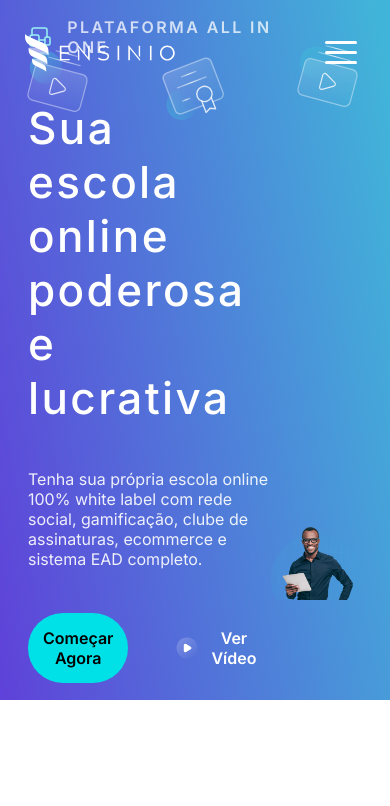
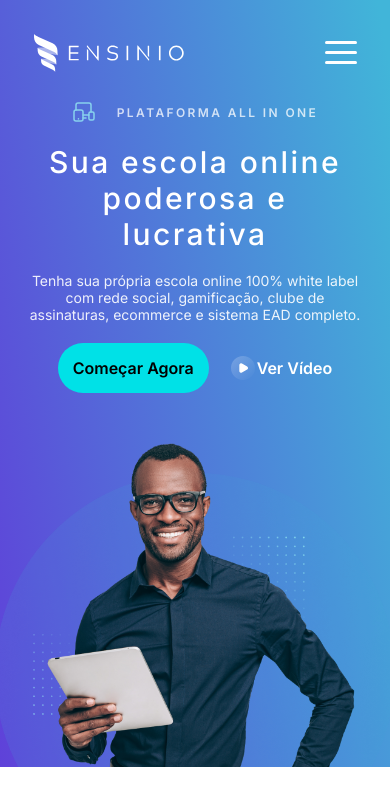
Before and after one commit to MarcosTenorioDev/front-end-async-test, a React (Vite) app: page / in a window 390 px wide. Shown: the top 806 px of the page. Built offline with nearby package versions, Linux system fonts and the light colour scheme.

Commit message:
:iphone: responsive: section header responsive to all devices

```diff
--- a/src/components/Dropdown.jsx
+++ b/src/components/Dropdown.jsx
@@ -42,6 +42,7 @@ const Dropdown = (props) => {
                 selected={props.check ? selectedOption === option.name : ""}
                 key={index}
                 onClick={() => selectOption(option.name)}
+                paddingitem={props.paddingitem}
               >
                 <DropdownImage
                   src={option.img}
--- a/src/components/Navbar.jsx
+++ b/src/components/Navbar.jsx
@@ -47,9 +47,9 @@ const Navbar = () => {
 
   const solutions = [
     { name: "Crie uma Escola Online", description: "Lorem ipsum dolor sit amet", img: ead },
+    { name: "Comunidade e rede social", description: "Lorem ipsum dolor sit amet", img: social  },
     { name: "Gamificação", description: "Lorem ipsum dolor sit amet", img: gamification },
-    { name: "Comunidade e rede social", description: "Lorem ipsum dolor sit amet", img: mobile },
-    { name: "Aplicativo mobile", description: "Lorem ipsum dolor sit amet", img: social },
+    { name: "Aplicativo mobile", description: "Lorem ipsum dolor sit amet", img: mobile },
   ];
 
   const [isMobileMenuOpen, setIsMobileMenuOpen] = useState(false);
@@ -68,9 +68,10 @@ const Navbar = () => {
             <NavLinkWrapper >
               <Dropdown
                 options={solutions}
-                title="Soluções principais"
-                padding="20px 15px"
-                widthimg="50px"
+                title="SOLUÇÕES PRINCIPAIS"
+                padding="30px 30px"
+                paddingitem="0px 25px 40px"
+                widthimg="35px"
                 name="Soluções"
                 check={false}
                 display="grid"
--- a/src/pages/Home.jsx
+++ b/src/pages/Home.jsx
@@ -4,6 +4,11 @@ import {
   ContentSection,
   Subtitle,
   Title,
+  DivContent,
+  ImgHero,
+  ImgSubtitle,
+  ImgBtn,
+  Slogan,
 } from "../styles/Section.styled";
 import { Img } from "../styles/Svg.style";
 import devices from "../assets/devices.svg";
@@ -19,6 +24,7 @@ const Home = () => {
     <>
       <Navbar />
       <HeroSectionBg>
+        <ContentSection>
           <Img
             src={playlist}
             alt="Play icon"
@@ -33,6 +39,7 @@ const Home = () => {
             alt="Certified icon"
             position="absolute"
             top="50px"
+            left="37%"
             width="80px"
           />
           <Img
@@ -44,9 +51,7 @@ const Home = () => {
             left="20px"
             width="80px"
           />
-
-        <ContentSection>
-          <Flex height="100%">
+          <DivContent height="100%">
             <Flex
               direction="column"
               gap="44px"
@@ -55,19 +60,19 @@ const Home = () => {
               items="flex-start"
               justify="center"
             >
-              <Flex items="center" gap="15px">
-                <Img src={devices} width="30px" />
-                <Subtitle size="1.6rem" weight="600" spacing="2.4px" opacity="0.75">
+              <Slogan>
+                <ImgSubtitle>
+                  <img src={devices} alt="Computers Icons" />
+                </ImgSubtitle>
                 PLATAFORMA ALL IN ONE
-                </Subtitle>
-              </Flex>
-              <Title size="4.4rem" weight="500" spacing="2.4px" maxw="600px">Sua escola online poderosa e lucrativa</Title>
-              <Subtitle maxw="650px" size="1.6rem" weight="400" opacity="0.9">
+              </Slogan>
+              <Title>Sua escola online poderosa e lucrativa</Title>
+              <Subtitle>
                 Tenha sua própria escola online 100% white label com rede
                 social, gamificação, clube de assinaturas, ecommerce e sistema
                 EAD completo.
               </Subtitle>
-              <Flex gap="30px">
+              <Flex gap="30px" items="center">
                 <Button
                   backgroundcolor="#00E1E7"
                   borderradius="80px"
@@ -78,23 +83,22 @@ const Home = () => {
                 >
                   Começar Agora
                 </Button>
-                <Button padding="15px" fontsize="1.6rem">
-                  <Img
-                    src={play}
-                    alt="play icon"
-                    width="28px"
-                    margin="0px 10px 0px 0px"
-                  />
+                <Button fontsize="1.6rem">
+                  <ImgBtn>
+                    <img src={play} alt="play icon" />
+                  </ImgBtn>
                   Ver Vídeo
                 </Button>
               </Flex>
             </Flex>
-            <Flex justify="flex-end" maxw="100%" height="100%" items="flex-end">
-              <Img src={man} width="100%" />
+            <Flex justify="center" maxw="100%" height="100%" items="flex-end">
+              <ImgHero src={man} />
             </Flex>
-          </Flex>
+          </DivContent>
         </ContentSection>
       </HeroSectionBg>
+
+      <ContentSection></ContentSection>
     </>
   );
 };
--- a/src/styles/Dropdown.styled.jsx
+++ b/src/styles/Dropdown.styled.jsx
@@ -24,7 +24,7 @@ const DropdownButton = styled.button`
 const DropdownTitle = styled.h3`
     font-size: 1.5rem;
     font-weight: 600;
-    letter-spacing: 0.1rem;
+    letter-spacing: 2.1px;
     color: var(--brand-colors-purple-pure);
     white-space: nowrap;
     padding: ${(prop) => prop.padding ? prop.padding : "0"};
@@ -45,7 +45,7 @@ const DropdownItemContainer = styled.div`
     display: ${(prop) => prop.display ? prop.display : "block"};;
     grid-template-columns: repeat(2, 1fr);
 
-    @media (max-width: 768px) {
+    @media (max-width: 650px) {
     grid-template-columns: repeat(1, 1fr);
   }
 
@@ -62,7 +62,7 @@ const DropdownItem = styled.li`
   align-items: center;
   padding: 10px;
   cursor: pointer;
-  padding: 15px;
+  padding: ${(prop) => prop.paddingitem ? prop.paddingitem : "15px" };
   background: ${(props) =>
     props.selected
       ? "linear-gradient(90deg, #5F41D9 -880.48%, rgba(95, 65, 217, 0.00) 100%)"
--- a/src/styles/Flex.style.jsx
+++ b/src/styles/Flex.style.jsx
@@ -13,4 +13,10 @@ export const Flex = styled.div`
     gap: ${(prop) => prop.gap ? prop.gap : "0"};
     max-width: ${(prop) => prop.maxw ? prop.maxw : "none"} ;
     border: ${(prop) => prop.border ? prop.border : "none"};
+
+    @media (max-width:980px) {
+        text-align: center;
+        align-items: center;
+        gap: 20px;
+    }
 `
--- a/src/styles/Navbar.styled.jsx
+++ b/src/styles/Navbar.styled.jsx
@@ -87,8 +87,13 @@ const NavLinkWrapper = styled.nav`
         display: flex;
       `}
   }
+  @media (max-width: 670px) {
+    margin-bottom:200px;
+    height: 100vh;
+  }
   @media (max-width: 440px) {
-    overflow-y: auto;
+    width: 95%;
+
   }
 `;
 
@@ -137,7 +142,7 @@ const LogoImg = styled.img`
 
   @media (max-width: 1220px) {
     position: absolute;
-    left: 25px;
+    left: 34px;
     top: 34px;
     z-index: 1;
   }
--- a/src/styles/Section.styled.jsx
+++ b/src/styles/Section.styled.jsx
@@ -4,37 +4,116 @@ const HeroSectionBg = styled.div`
   width: 100vw;
   height: 100vh;
   max-height: 700px;
-background: linear-gradient(260deg, #41B5D9 2.25%, #5F41D9 100.27%);
+  background: linear-gradient(260deg, #41b5d9 2.25%, #5f41d9 100.27%);
   display: flex;
   justify-content: center;
-color: #FFF;
-position: relative;
-`
+  color: #fff;
 
-const Title = styled.h1`
-    max-width: ${(prop) => prop.maxw ? prop.maxw : "fit-content"};
-    font-size:  ${(prop) => prop.size ? prop.size : "1.5rem"};
-    font-weight:  ${(prop) => prop.weight ? prop.weight : "600"};
-    letter-spacing:  ${(prop) => prop.spacing ? prop.spacing : "normal"};
-    opacity: ${(prop) => prop.opacity ? prop.opacity : "1"};
-`
-const Subtitle = styled.h2`
-    max-width: ${(prop) => prop.maxw ? prop.maxw : "fit-content"};
-    font-size:  ${(prop) => prop.size ? prop.size : "1.5rem"};
-    font-weight:  ${(prop) => prop.weight ? prop.weight : "600"};
-    letter-spacing:  ${(prop) => prop.spacing ? prop.spacing : "normal"};
-    opacity: ${(prop) => prop.opacity ? prop.opacity : "1"};
-`
-
+  @media (max-width: 980px) {
+    height: 100%;
+    max-height: none;
+    overflow: hidden;
+  }
+`;
 const ContentSection = styled.section`
   width: 100%;
   max-width: 1440px;
   padding: 0px 112px;
+  position: relative;
 
-@media (max-width:1220px) {
-    padding: 100px 28px;
+  @media (max-width: 1220px) {
+    padding: 0px 28px;
   }
+  @media (max-width: 980px) {
+    height: 100%;
+  }
+`;
+const DivContent = styled.div`
+  display: flex;
+  height: 100%;
 
-`
+  @media (max-width: 980px) {
+    text-align: center;
+    align-items: center;
+    flex-direction: column;
+    padding: 100px 0px 0px 0px;
+    gap: 50px;
+  }
+`;
 
-export { HeroSectionBg, ContentSection, Title, Subtitle };
+const Title = styled.h1`
+  font-size: 4.4rem;
+  font-weight: 500;
+  letter-spacing: 2.4px;
+  max-width: 600px;
+
+  @media (max-width: 980px) {
+    font-size: 3.8rem;
+    max-width: 700px;
+  }
+  @media (max-width: 475px) {
+    font-size: 3rem;
+  }
+`;
+const Subtitle = styled.p`
+  max-width: 400px;
+  font-size: 1.6rem;
+  font-weight: 400;
+  opacity: 0.9;
+
+  @media (max-width: 980px) {
+    max-width: 700px;
+  }
+  @media (max-width: 475px) {
+    font-size: 1.4rem;
+  }
+`;
+const Slogan = styled.h2`
+  font-size: 1.6rem;
+  font-weight: 600;
+  letter-spacing: 2.4px;
+  opacity: 0.75;
+  display: flex;
+  align-items: center;
+  gap: 15px;
+
+  @media (max-width: 475px) {
+    font-size: 1.2rem;
+  }
+`;
+const ImgSubtitle = styled.i`
+  width: 30px;
+  display: flex;
+`;
+const ImgBtn = styled.i`
+  width: 28px;
+  display: flex;
+  align-items: center;
+  justify-content: center;
+`;
+
+const ImgHero = styled.img`
+  width: 65rem;
+
+  @media (max-width: 1080px) {
+    width: 55rem;
+  }
+  @media (max-width: 980px) {
+    width: 40rem;
+  }
+  @media (max-width: 475px) {
+    width: 40rem;
+  }
+`;
+
+export {
+  HeroSectionBg,
+  ContentSection,
+  Title,
+  Subtitle,
+  DivContent,
+  ImgHero,
+  ImgSubtitle,
+  ImgBtn,
+  Slogan,
+};
--- a/src/styles/Svg.style.jsx
+++ b/src/styles/Svg.style.jsx
@@ -1,13 +1,19 @@
 import styled from "styled-components";
 
 export const Img = styled.img`
-    width: ${(prop) => prop.width ? prop.width : "50px"};
-    margin: ${(prop) => prop.margin ? prop.margin : "0"};
-    position: ${(prop) => prop.position ? prop.position : "relative"};
-    top: ${(prop) => prop.top ? prop.top : ""};
-    right: ${(prop) => prop.right ? prop.right : ""};
-    left: ${(prop) => prop.left ? prop.left : ""};
-    bottom: ${(prop) => prop.bottom ? prop.bottom : ""};
-    z-index: ${(prop) => prop.z ? prop.z : "0"};
+  width: ${(prop) => (prop.width ? prop.width : "50px")};
+  min-width: ${(prop) => (prop.minw ? prop.minw : "auto")};
+  min-height: ${(prop) => (prop.minh ? prop.minh : "auto")};
+  margin: ${(prop) => (prop.margin ? prop.margin : "0")};
+  position: ${(prop) => (prop.position ? prop.position : "relative")};
+  top: ${(prop) => (prop.top ? prop.top : "")};
+  right: ${(prop) => (prop.right ? prop.right : "")};
+  left: ${(prop) => (prop.left ? prop.left : "")};
+  bottom: ${(prop) => (prop.bottom ? prop.bottom : "")};
+  z-index: ${(prop) => (prop.z ? prop.z : "0")};
 
-`
+  @media (max-width: 1220px) {
+    display: none;
+  }
+
+`;
```
Lines whose indentation alone changed are shown as unchanged.
